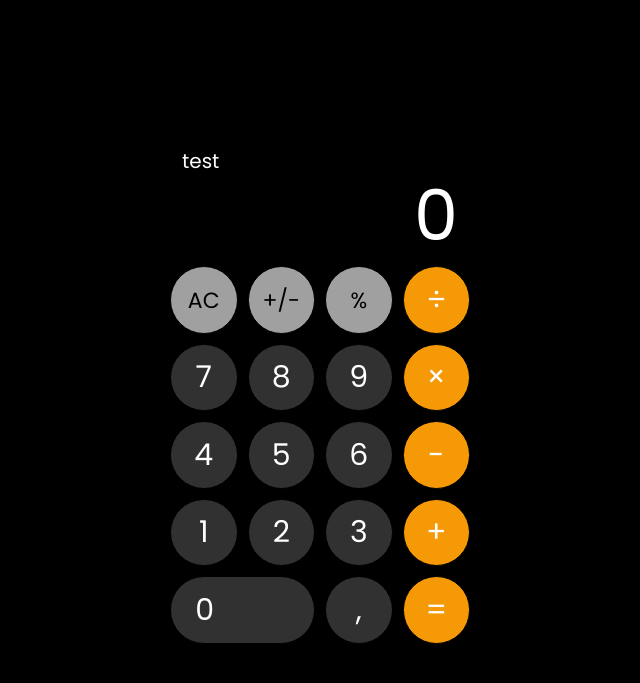
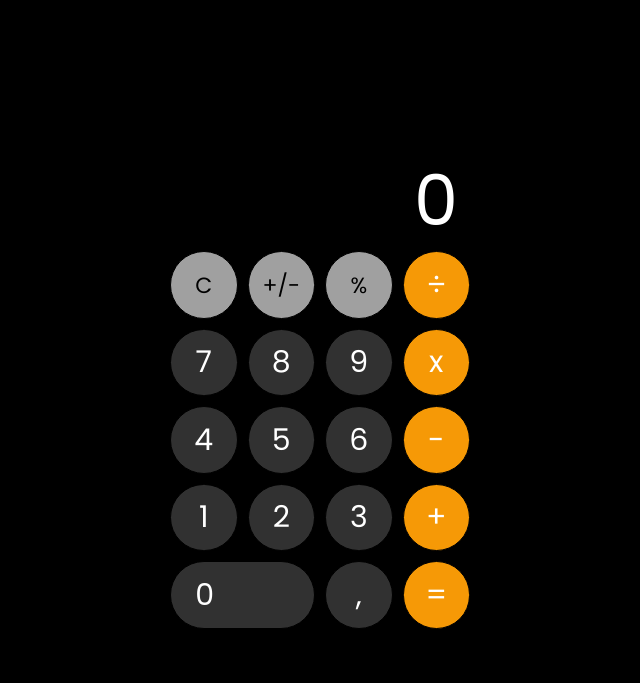
Before and after one commit to discohagen/Python-Calculator, a Flask app: page / in a window 1280 px wide. Shown: the top 683 px of the page, without its empty margins (320-960 px from the left). Run offline with Flask 3, Linux system fonts and the light colour scheme.

Commit message:
feat: GET und POST routing mit server site rendern für die inputs

```diff
--- a/app.py
+++ b/app.py
@@ -1,19 +1,31 @@
 from flask import Flask, render_template, request
 
-calculationInput = "test"
-
-calculationOutput = "0"
+def checkState(state):
+    return
 
 def calculator(input):
     return
 
 app = Flask(__name__)
 
-@app.route("/")
-def home():
-    context = {"input": calculationInput, "output": calculationOutput}
+@app.get("/")
+def home_get():
+    context = {"input": "", "output": 0}
 
     return render_template(
         "calculator.html",
         **context
     )
+
+@app.post("/")
+def home_post():
+    state = request.form.get("state", default="")
+
+    state = state + request.form.get("input")
+
+    context = {"input": state, "output": 0}
+
+    return render_template(
+        "calculator.html",
+        **context
+    )
--- a/static/calculator.css
+++ b/static/calculator.css
@@ -43,7 +43,7 @@
   box-sizing: border-box;
 }
 
-.Buttons button {
+.Buttons input {
   font-size: 30px;
   border: 1px solid black;
   border-radius: 90px;
--- a/templates/calculator.html
+++ b/templates/calculator.html
@@ -16,31 +16,33 @@
         <div class="OutputDisplay">{{output}}</div>
       </div>
 
-      <div class="Buttons">
-        <button class="Gray">AC</button>
-        <button class="Gray">+/-</button>
-        <button class="Gray">%</button>
-        <button class="Orange">÷</button>
+      <form action="/" method ="POST" class="Buttons">
+        <input name="state" type="hidden" value="{{input}}" />
 
-        <button>7</button>
-        <button>8</button>
-        <button>9</button>
-        <button class="Orange">×</button>
+        <input name="input" type="submit" value="C" class="Gray"></input>
+        <input name="input" type="submit" value="+/-" class="Gray"></input>
+        <input name="input" type="submit" value="%" class="Gray"></input>
+        <input name="input" type="submit" value="÷" class="Orange"></input>
 
-        <button>4</button>
-        <button>5</button>
-        <button>6</button>
-        <button class="Orange">-</button>
+        <input name="input" type="submit" value="7"></input>
+        <input name="input" type="submit" value="8"></input>
+        <input name="input" type="submit" value="9"></input>
+        <input name="input" type="submit" value="x" class="Orange"></input>
 
-        <button>1</button>
-        <button>2</button>
-        <button>3</button>
-        <button class="Orange">+</button>
+        <input name="input" type="submit" value="4"></input>
+        <input name="input" type="submit" value="5"></input>
+        <input name="input" type="submit" value="6"></input>
+        <input name="input" type="submit" value="-" class="Orange"></input>
 
-        <button class="Null">0</button>
-        <button>,</button>
-        <button class="Orange">=</button>
-      </div>
+        <input name="input" type="submit" value="1"></input>
+        <input name="input" type="submit" value="2"></input>
+        <input name="input" type="submit" value="3"></input>
+        <input name="input" type="submit" value="+" class="Orange"></input>
+
+        <input name="input" type="submit" value="0" class="Null"></input>
+        <input name="input" type="submit" value=","></input>
+        <input name="input" type="submit" value="=" class="Orange"></input>
+      </form>
     </div>
   </body>
 </html>
```
Also changed, not shown: README.md.
